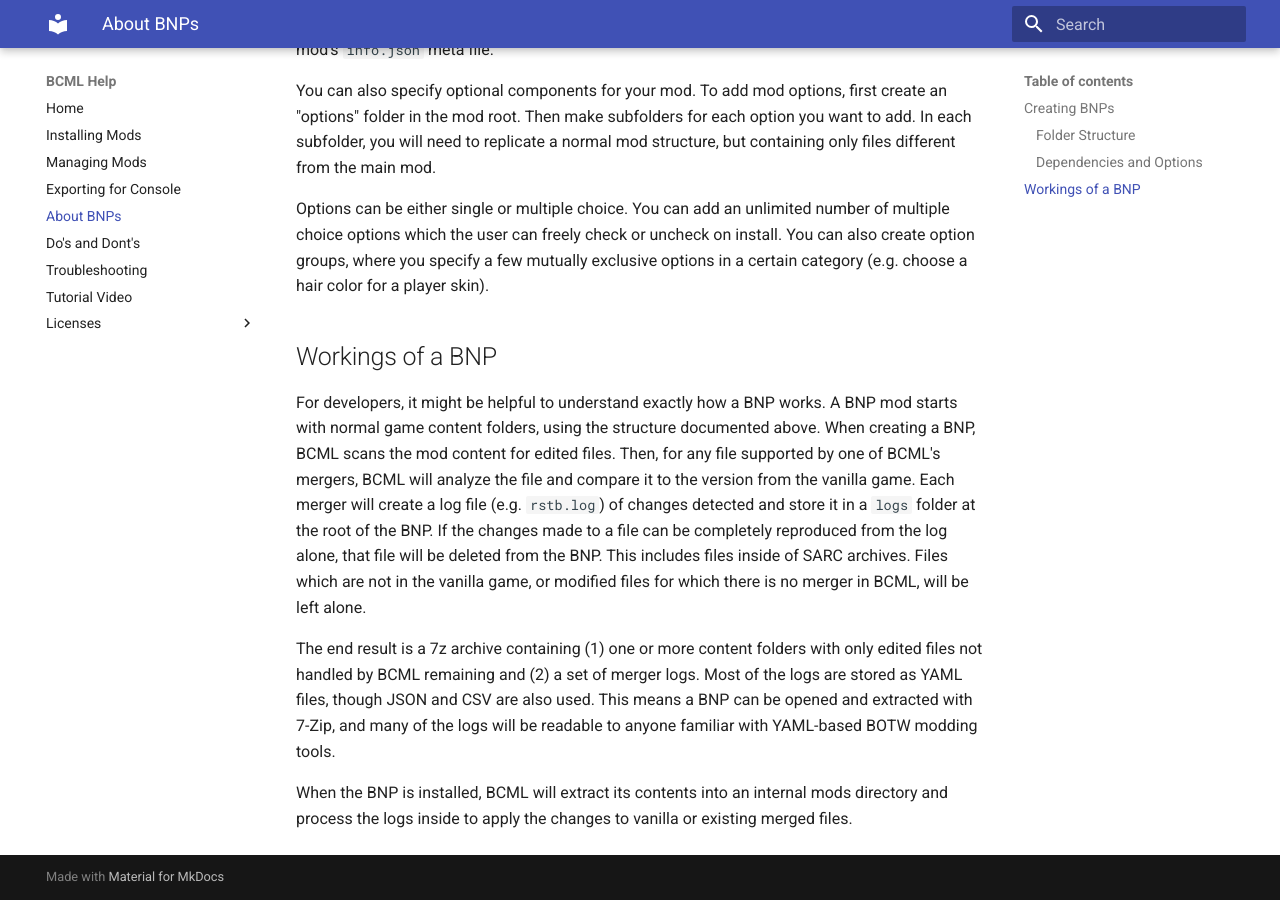
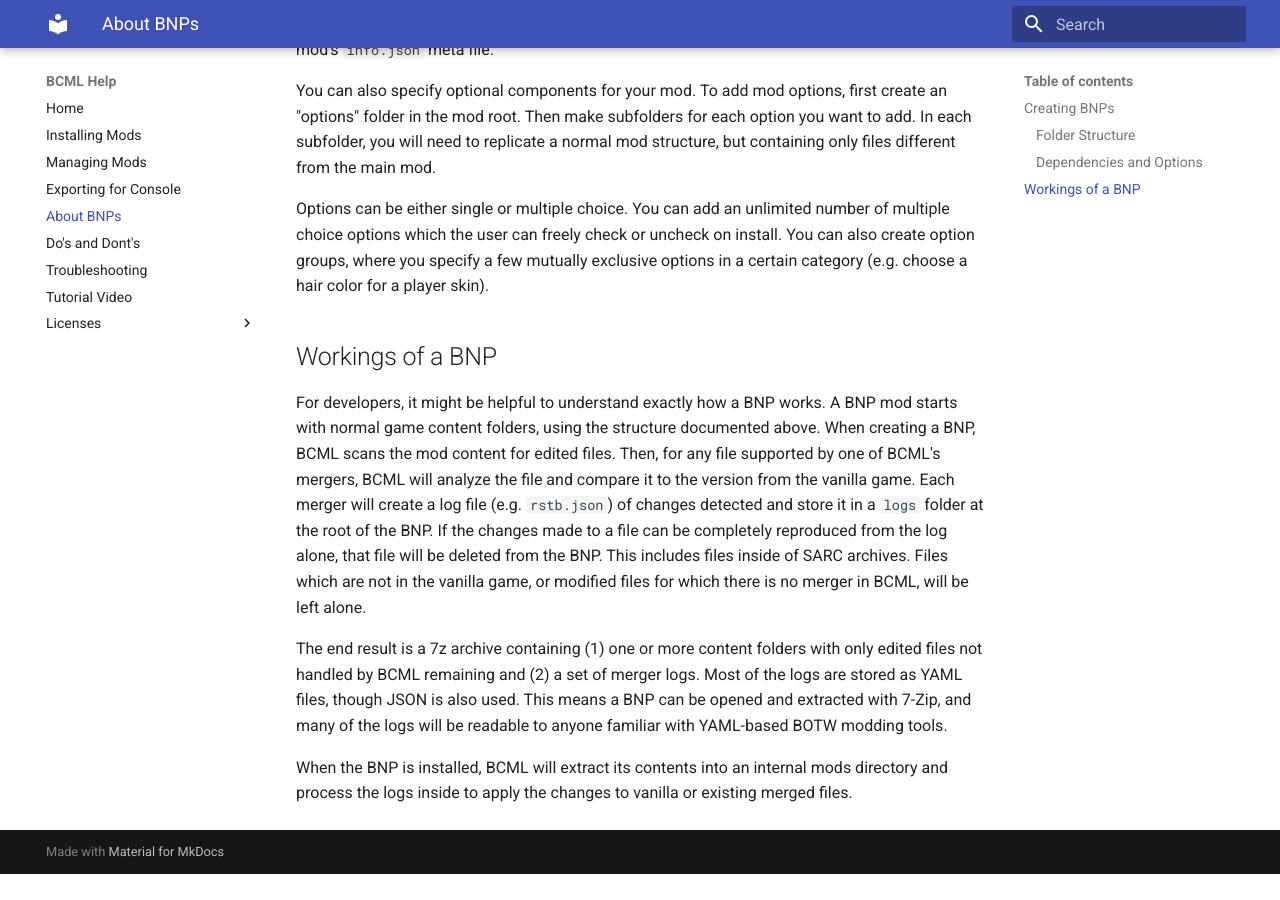
Before and after one commit to NiceneNerd/BCML, an MkDocs documentation site: the page built from docs/bnp.md, in a window 1280 px wide and 900 px high, scrolled down 1279 px. Built offline with MkDocs 1.6.1 and Material for MkDocs 9.7.7, drawn with Linux system fonts in a browser that asks for light colours; after the commit the page ends 2153 px from its top, so only the background shows below that.

Commit message:
Tiny help change

```diff
--- a/docs/bnp.md
+++ b/docs/bnp.md
@@ -73,14 +73,14 @@ For developers, it might be helpful to understand exactly how a BNP works. A BNP
 normal game content folders, using the structure documented above. When creating a BNP, BCML scans
 the mod content for edited files. Then, for any file supported by one of BCML's mergers, BCML will
 analyze the file and compare it to the version from the vanilla game. Each merger will create a log
-file (e.g. `rstb.log`) of changes detected and store it in a `logs` folder at the root of the BNP.
+file (e.g. `rstb.json`) of changes detected and store it in a `logs` folder at the root of the BNP.
 If the changes made to a file can be completely reproduced from the log alone, that file will be
 deleted from the BNP. This includes files inside of SARC archives. Files which are not in the
 vanilla game, or modified files for which there is no merger in BCML, will be left alone.
 
 The end result is a 7z archive containing (1) one or more content folders with only edited files not
 handled by BCML remaining and (2) a set of merger logs. Most of the logs are stored as YAML files,
-though JSON and CSV are also used. This means a BNP can be opened and extracted with 7-Zip, and many
+though JSON is also used. This means a BNP can be opened and extracted with 7-Zip, and many
 of the logs will be readable to anyone familiar with YAML-based BOTW modding tools.
 
 When the BNP is installed, BCML will extract its contents into an internal mods directory and
```
